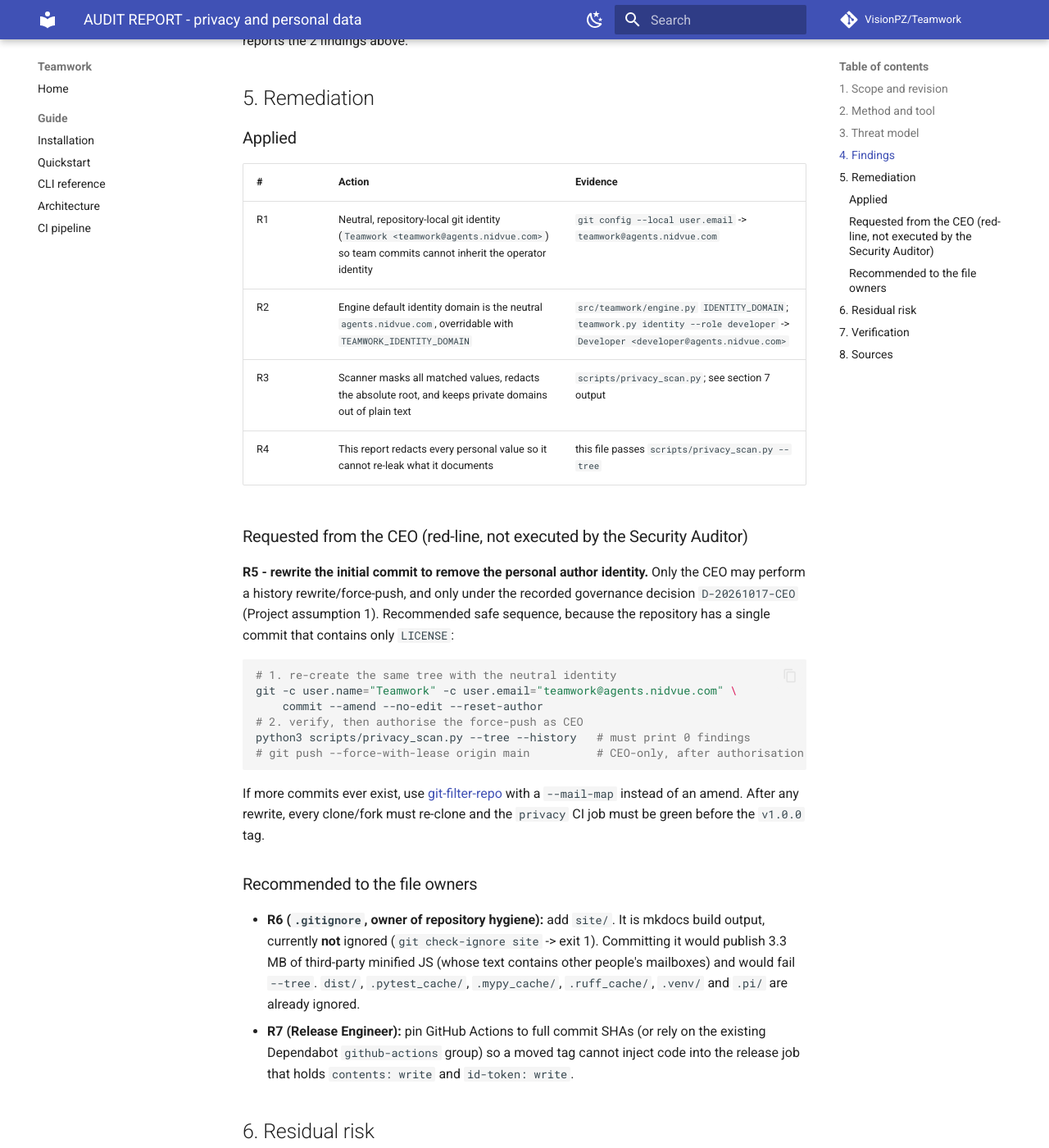
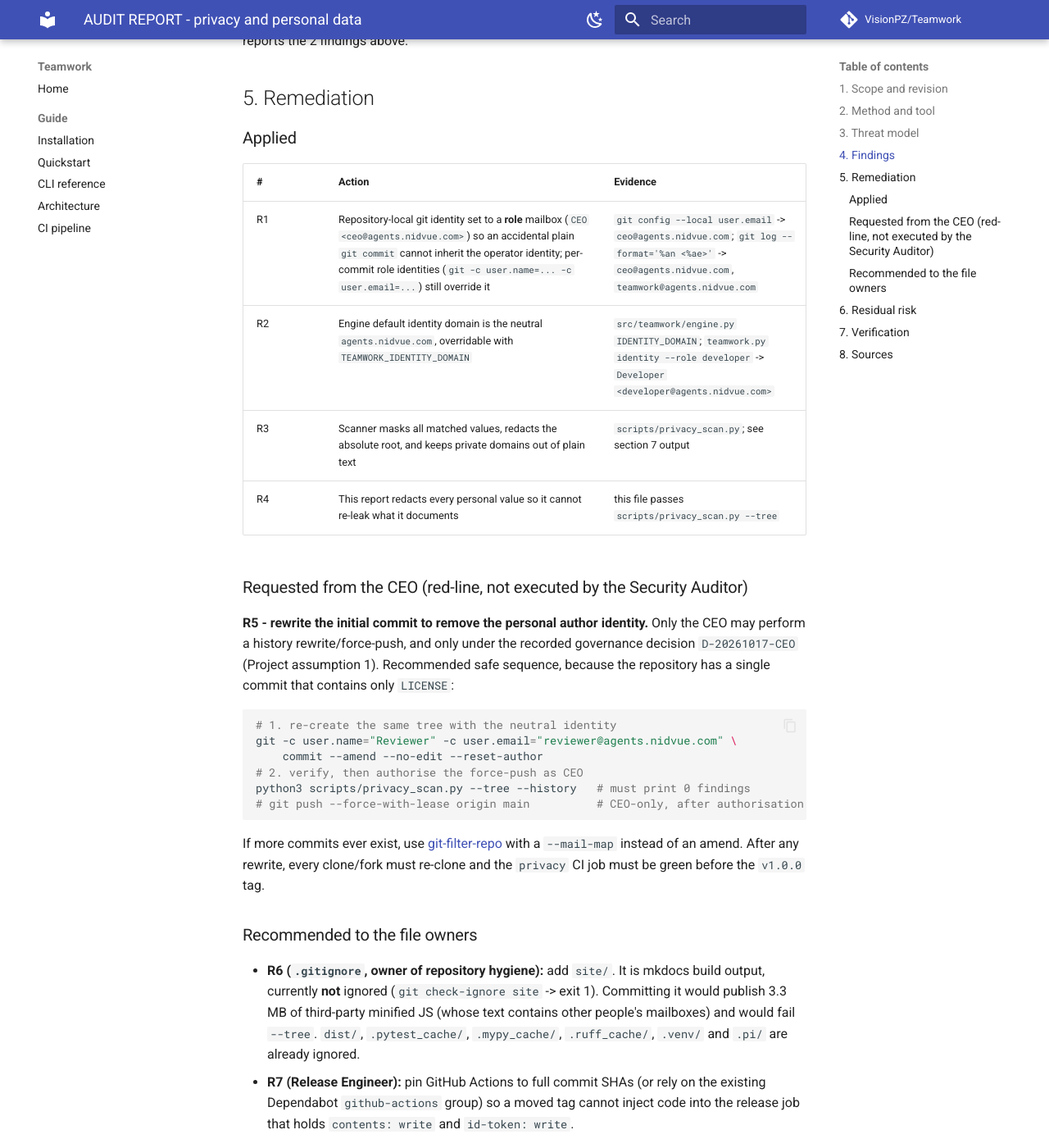
Before and after one commit to Nidvue/Teamwork, an MkDocs documentation site: the page built from docs/Team/AuditReport.md, in a window 1280 px wide and 1400 px high, scrolled down 3035 px. Shown: the whole window at 82% size. Built offline with MkDocs 1.6.1 and Material for MkDocs 9.7.7, drawn with Linux system fonts in a browser that asks for light colours; comment, search, counter and statistics services are not loaded.

Commit message:
fix(review): resolve the reviewer's blockers and findings
Task: T-0001
Role: Developer
Producers: CEO, Reviewer, Security Auditor
Goal: close every finding from the independent re-review.
Deliverable: scripts/verify_release.py no longer uses the 3.10-only
write_text(newline=); the static portability guard now scans src/teamwork and
scripts/ recursively; the two stale pinned global-memory rules are replaced with
the owner's decisions (mailbox domain agents.nidvue.com, staged push by the Release
Engineer); the superseded CEO-only-push and neutral-identity decisions are marked
superseded; AuditReport's identity claim matches the repo config
(CEO <ceo@agents.nidvue.com>); references/Engineering.md explains why the repo-local
identity is a role mailbox; the vacuous push-policy test is replaced by one that
checks the record itself; Architecture records portable_invocation() in the
frozen API.
Why: the reviewer proved the CRLF fix broke Python 3.9 and found records that
still contradicted the new policy, plus a test that could never fail.
Status: verified locally; CI re-run pending.
Result: pytest tests -q -> 206 passed, 1 skipped; ruff + format + mypy clean;
links 0; privacy --tree --history 0 findings; mkdocs --strict ok.

Acting role: Developer

````diff
--- a/docs/Team/AuditReport.md
+++ b/docs/Team/AuditReport.md
@@ -88,7 +88,7 @@
 
 | # | Action | Evidence |
 |---|---|---|
-| R1 | Neutral, repository-local git identity (`Teamwork <teamwork@agents.nidvue.com>`) so team commits cannot inherit the operator identity | `git config --local user.email` -> `teamwork@agents.nidvue.com` |
+| R1 | Repository-local git identity set to a **role** mailbox (`CEO <ceo@agents.nidvue.com>`) so an accidental plain `git commit` cannot inherit the operator identity; per-commit role identities (`git -c user.name=... -c user.email=...`) still override it | `git config --local user.email` -> `ceo@agents.nidvue.com`; `git log --format='%an <%ae>'` -> `ceo@agents.nidvue.com`, `teamwork@agents.nidvue.com` |
 | R2 | Engine default identity domain is the neutral `agents.nidvue.com`, overridable with `TEAMWORK_IDENTITY_DOMAIN` | `src/teamwork/engine.py` `IDENTITY_DOMAIN`; `teamwork.py identity --role developer` -> `Developer <developer@agents.nidvue.com>` |
 | R3 | Scanner masks all matched values, redacts the absolute root, and keeps private domains out of plain text | `scripts/privacy_scan.py`; see section 7 output |
 | R4 | This report redacts every personal value so it cannot re-leak what it documents | this file passes `scripts/privacy_scan.py --tree` |
@@ -102,7 +102,7 @@
 
 ```sh
 # 1. re-create the same tree with the neutral identity
-git -c user.name="Teamwork" -c user.email="teamwork@agents.nidvue.com" \
+git -c user.name="Reviewer" -c user.email="reviewer@agents.nidvue.com" \
     commit --amend --no-edit --reset-author
 # 2. verify, then authorise the force-push as CEO
 python3 scripts/privacy_scan.py --tree --history   # must print 0 findings
````
Also changed, not shown: docs/Team/Architecture.md (+2 -1 lines), docs/Team/Decisions.md (+18 -2 lines), references/Engineering.md (+5 -0 lines), 3 other files.
